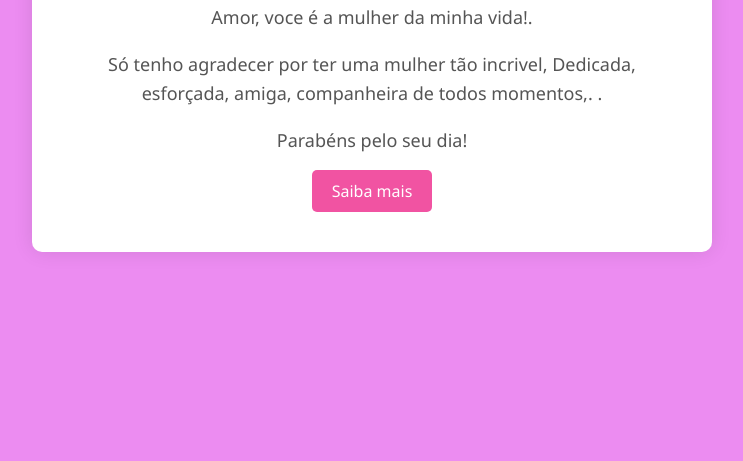
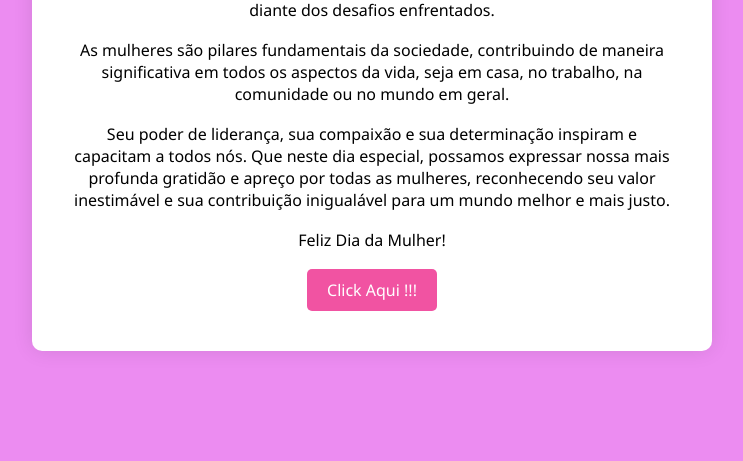
Before and after one commit to LucasRodriguesDev01/1, a plain HTML site: page index.html in a window 1280 px wide. Shown: the part 339-800 px from the top of the page, without its empty margins (268-1011 px from the left). Drawn offline with Linux system fonts and the light colour scheme.

Commit message:
Update index.html

```diff
--- a/index.html
+++ b/index.html
@@ -69,10 +69,13 @@
 <body>
     <div class="container">
         <h1>Feliz Dia das Mulheres! <span class="heart">&#10084;</span></h1>
-        <p>Amor, voce é a mulher da minha vida!.</p>
-        <p>Só tenho agradecer por ter uma mulher tão incrivel, Dedicada, esforçada, amiga, companheira de todos momentos,. .</p>
-        <p>Parabéns pelo seu dia!</p>
-        <a href="saibamais.html" class="btn">Saiba mais</a>
+
+        <p>No Dia Internacional da Mulher, é essencial reconhecer e homenagear todas as mulheres ao redor do mundo.</p> É um momento para celebrar suas conquistas, sua coragem e sua resiliência diante dos desafios enfrentados.</p>     As mulheres são pilares fundamentais da sociedade, contribuindo de maneira significativa em todos os aspectos da vida, seja em casa, no trabalho, na comunidade ou no mundo em geral.</p>
+         Seu poder de liderança, sua compaixão e sua determinação inspiram e capacitam a todos nós. Que neste dia especial, possamos expressar nossa mais profunda gratidão e apreço por todas as mulheres, reconhecendo seu valor inestimável e sua contribuição inigualável para um mundo melhor e mais justo.</p>
+         Feliz Dia da Mulher!</p>
+
+
+        <a href="saibamais.html" class="btn"> Click Aqui !!!</a>
     </div>
 </body>
 </html>
```
